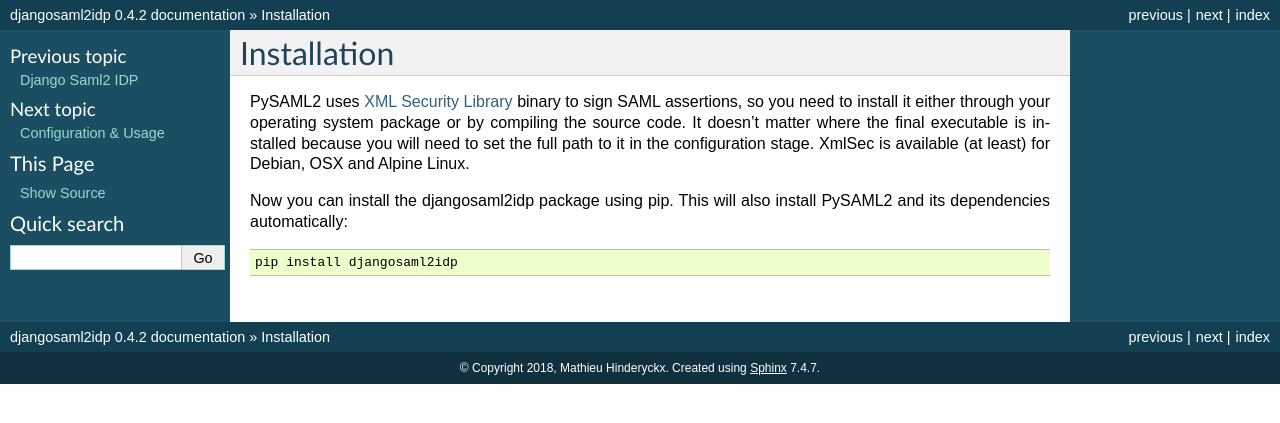
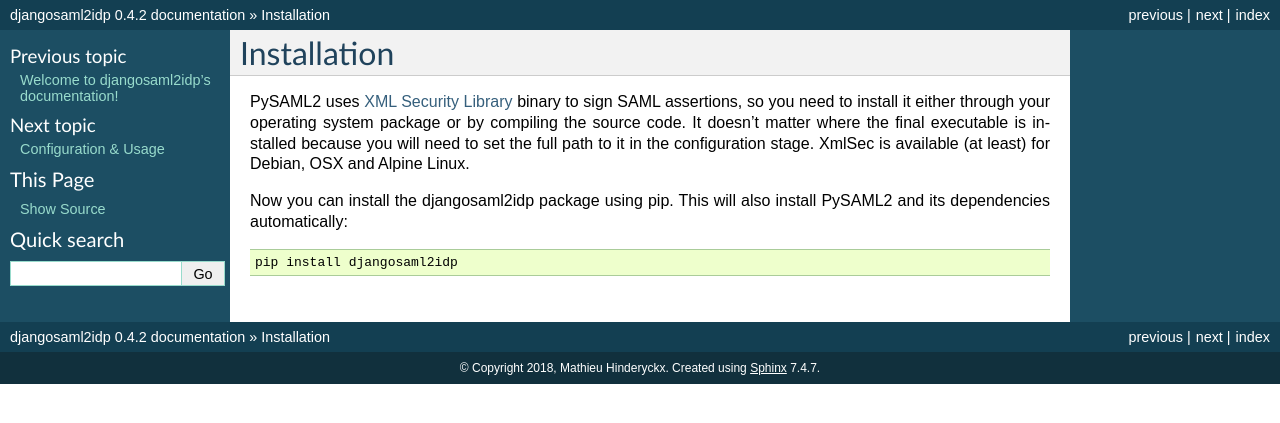
Before and after one commit to OTA-Insight/djangosaml2idp, a Sphinx documentation site: the page built from docs/installation.rst, in a window 1280 px wide. Shown: the top 423 px of the page. Built offline with Sphinx 7.4.7, drawn with Linux system fonts in a browser that asks for light colours.

Commit message:
final docs fix

```diff
--- a/docs/configuration.rst
+++ b/docs/configuration.rst
@@ -1,5 +1,5 @@
 Configuration & Usage
----------------------
+=====================
 
 The first thing you need to do is add ``djangosaml2idp`` to the list of installed apps::
 
--- a/docs/error.rst
+++ b/docs/error.rst
@@ -1,5 +1,5 @@
 Customizing error handling
---------------------------
+==========================
 
 djangosaml2idp renders a very basic error page if it encounters an error, indicating an error occured, which error, and possibly an extra message.
 The HTTP status code is also set if possible depending on which error occured.
--- a/docs/index.rst
+++ b/docs/index.rst
@@ -49,7 +49,6 @@
    :maxdepth: 2
    :caption: Contents:
 
-   toc_header
    installation
    configuration
    error
--- a/docs/installation.rst
+++ b/docs/installation.rst
@@ -1,5 +1,5 @@
 Installation
-------------
+============
 
 PySAML2 uses `XML Security Library <http://www.aleksey.com/xmlsec/>`_ binary to sign SAML assertions, so you need to install
 it either through your operating system package or by compiling the source code. It doesn't matter where the final executable is installed because
--- a/docs/multifactor.rst
+++ b/docs/multifactor.rst
@@ -1,5 +1,5 @@
 Multi Factor Authentication support
------------------------------------
+===================================
 
 There are three main components to adding multiple factor support.
 
--- a/docs/toc_header.rst
+++ /dev/null
@@ -1,2 +0,0 @@
-Django Saml2 IDP
-================
```
